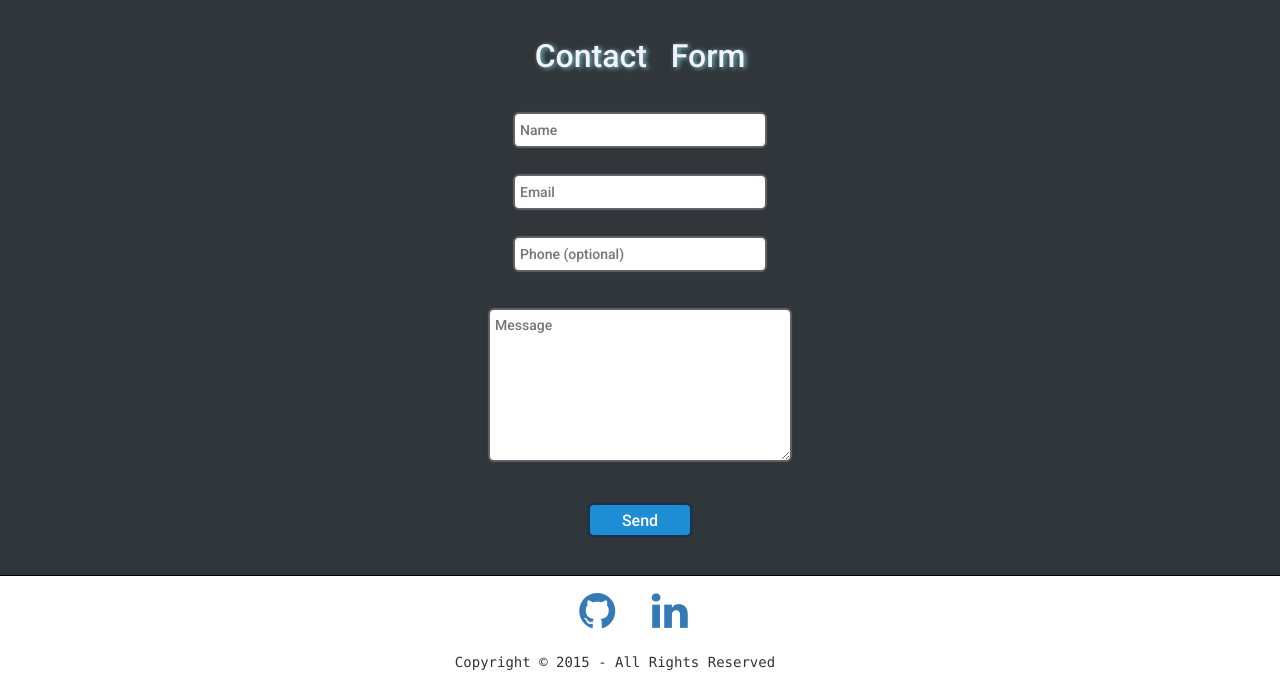
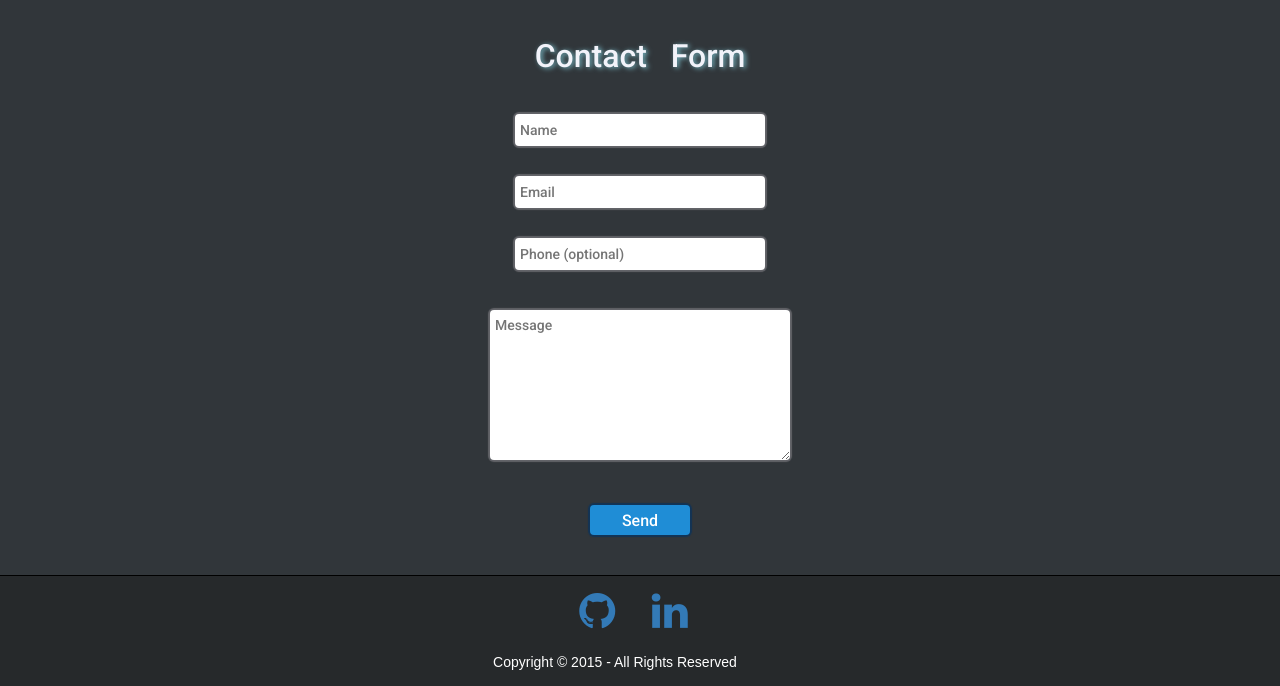
Before and after one commit to henrygranados/henrygranados.github.io, a PHP site: page /index.html in a window 1280 px wide. Shown: the part 1011-1697 px from the top of the page. Run offline with PHP 8.4, Linux system fonts and the light colour scheme; some libraries are stand-ins or nearby versions.

Commit message:
changed footer style

```diff
--- a/styles/main.css
+++ b/styles/main.css
@@ -45,7 +45,7 @@ a {
   //background: url(../images/mtns-background.jpg) no-repeat center center;
  /* Permalink - use to edit and share this gradient: http://colorzilla.com/gradient-editor/#1e5799+0,2989d8+91,207cca+100,7db9e8+100,207cca+100 */
 /* Permalink - use to edit and share this gradient: http://colorzilla.com/gradient-editor/#45484d+0,000000+100;Black+3D+%231 */
-background: #262927;
+background: #2f2e2e;
 
 
 
@@ -84,6 +84,7 @@ footer {
   text-align: center;
   border-top: 1px solid black;
   padding: 1em 0;
+  background:#26292B;
 }
 
 footer > * {
@@ -118,5 +119,9 @@ font-family: "Helvetica Neue",Helvetica,Arial,sans-serif;
 color:#333333;
 }
 #copy{
+font-family:arial;
+color:white;
 text-align:center;
+padding-bottom:0px;
+background:#26292B;
 }
```
